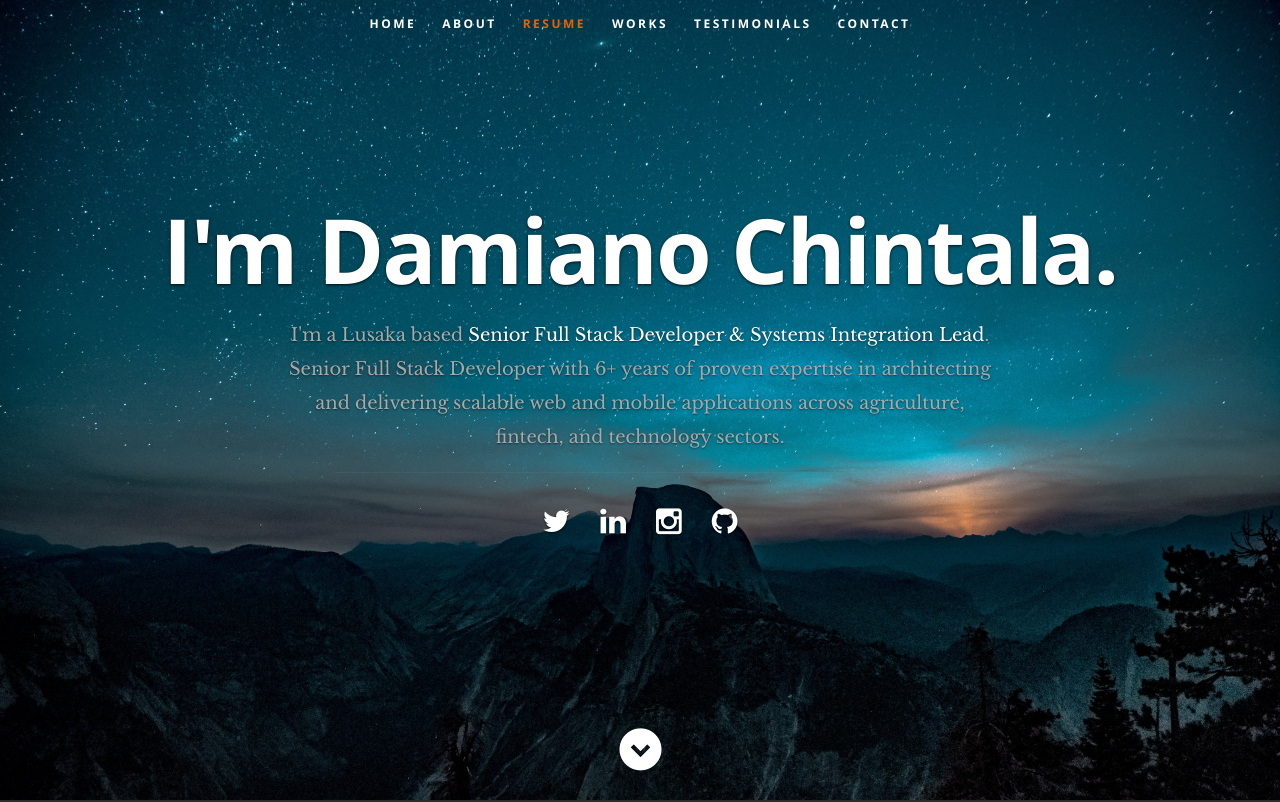
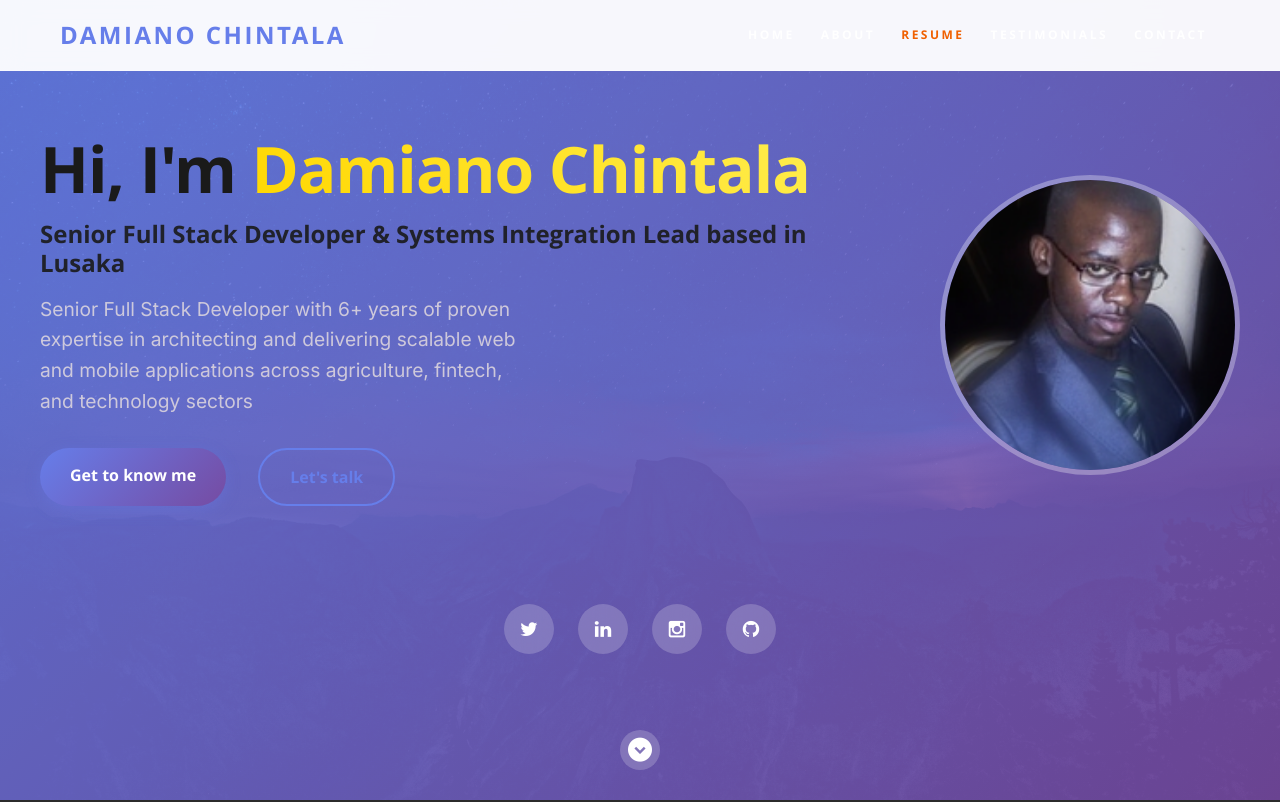
Before and after one commit to DamianoSilverhand/DamianoSilverhand.github.io, a React (Create React App) app: page / in a window 1280 px wide. Shown: the top 802 px of the page. Built offline with nearby package versions, Linux system fonts and the light colour scheme.

Commit message:
Update Header.js with modern navigation design and improved hero section

```diff
--- a/src/Components/Header.js
+++ b/src/Components/Header.js
@@ -9,45 +9,76 @@ class Header extends Component {
       var description= this.props.data.description;
       var city= this.props.data.address.city;
       var networks= this.props.data.social.map(function(network){
-        return <li key={network.name}><a href={network.url}><i className={network.className}></i></a></li>
+        return <li key={network.name}><a href={network.url} target="_blank" rel="noopener noreferrer"><i className={network.className}></i></a></li>
       })
     }
 
     return (
-      <header id="home">
+      <header id="home" className="modern-header">
+        <nav id="nav-wrap" className="modern-nav">
+          <div className="nav-container">
+            <div className="nav-brand">
+              <a href="#home" className="smoothscroll">{name}</a>
+            </div>
 
-      <nav id="nav-wrap">
+            <ul id="nav" className="nav-menu">
+              <li><a className="smoothscroll nav-link" href="#home">Home</a></li>
+              <li><a className="smoothscroll nav-link" href="#about">About</a></li>
+              <li><a className="smoothscroll nav-link" href="#resume">Resume</a></li>
+              <li><a className="smoothscroll nav-link" href="#testimonials">Testimonials</a></li>
+              <li><a className="smoothscroll nav-link" href="#contact">Contact</a></li>
+            </ul>
 
-         <a className="mobile-btn" href="#nav-wrap" title="Show navigation">Show navigation</a>
-	      <a className="mobile-btn" href="#home" title="Hide navigation">Hide navigation</a>
+            <div className="nav-toggle">
+              <span></span>
+              <span></span>
+              <span></span>
+            </div>
+          </div>
+        </nav>
 
-         <ul id="nav" className="nav">
-            <li className="current"><a className="smoothscroll" href="#home">Home</a></li>
-            <li><a className="smoothscroll" href="#about">About</a></li>
-	         <li><a className="smoothscroll" href="#resume">Resume</a></li>
-            <li><a className="smoothscroll" href="#portfolio">Works</a></li>
-            <li><a className="smoothscroll" href="#testimonials">Testimonials</a></li>
-            <li><a className="smoothscroll" href="#contact">Contact</a></li>
-         </ul>
+        <div className="hero-section">
+          <div className="hero-content">
+            <div className="hero-text">
+              <h1 className="hero-title fade-in-up">
+                Hi, I'm <span className="highlight">{name}</span>
+              </h1>
+              <h2 className="hero-subtitle fade-in-up">
+                {occupation} based in {city}
+              </h2>
+              <p className="hero-description fade-in-up">
+                {description}
+              </p>
+              <div className="hero-cta fade-in-up">
+                <a href="#about" className="button primary-button">
+                  Get to know me
+                </a>
+                <a href="#contact" className="button secondary-button">
+                  Let's talk
+                </a>
+              </div>
+            </div>
 
-      </nav>
+            <div className="hero-image fade-in-up">
+              <img src={`images/${this.props.data?.image || 'dman.png'}`} alt={`${name} Profile`} />
+            </div>
+          </div>
 
-      <div className="row banner">
-         <div className="banner-text">
-            <h1 className="responsive-headline">I'm {name}.</h1>
-            <h3>I'm a {city} based <span>{occupation}</span>. {description}.</h3>
-            <hr />
-            <ul className="social">
-               {networks}
+          <div className="social-links fade-in-up">
+            <ul className="social-list">
+              {networks}
             </ul>
-         </div>
-      </div>
+          </div>
+        </div>
 
-      <p className="scrolldown">
-         <a className="smoothscroll" href="#about"><i className="icon-down-circle"></i></a>
-      </p>
-
-   </header>
+        <div className="scroll-indicator">
+          <a className="smoothscroll" href="#about">
+            <div className="scroll-arrow">
+              <i className="icon-down-circle"></i>
+            </div>
+          </a>
+        </div>
+      </header>
     );
   }
 }
```
